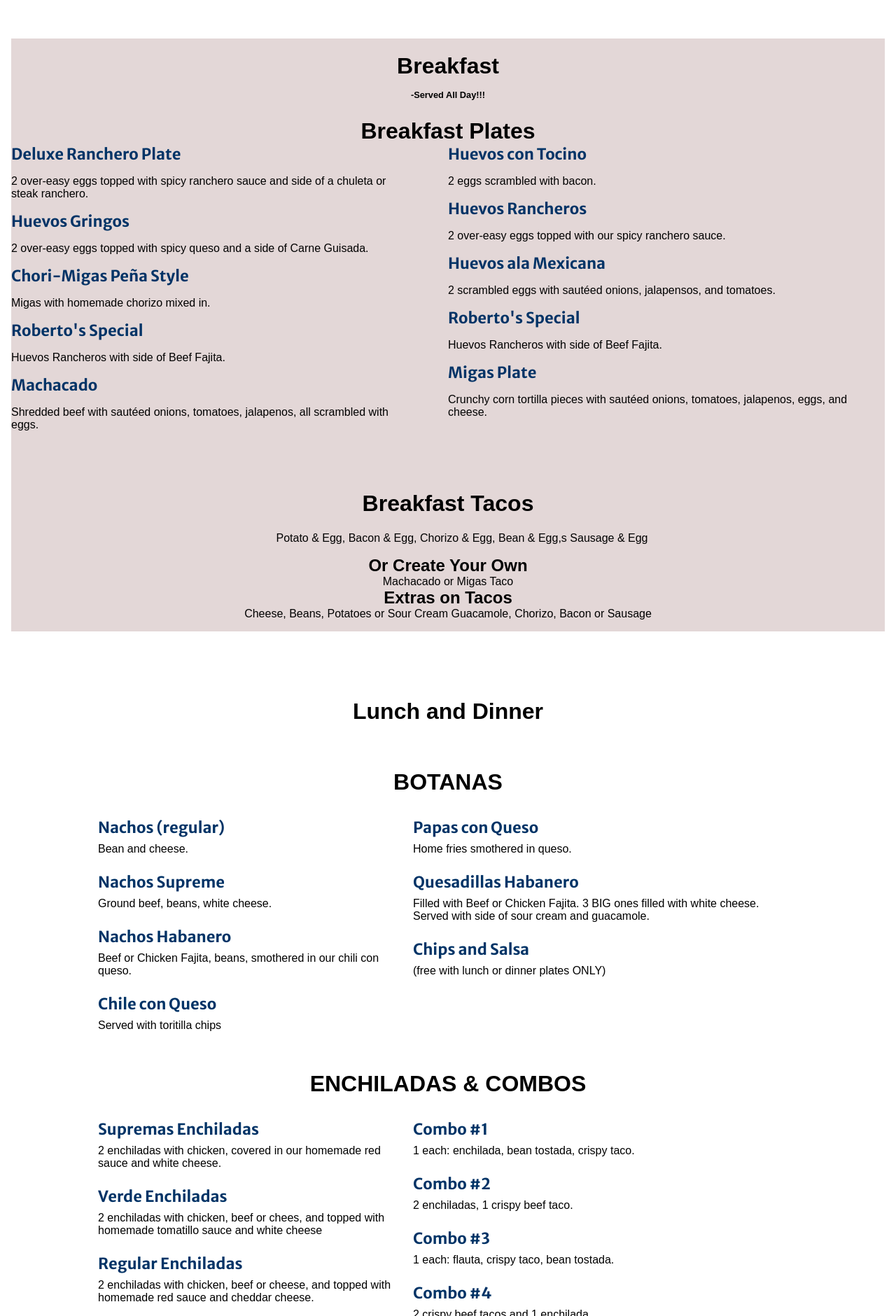
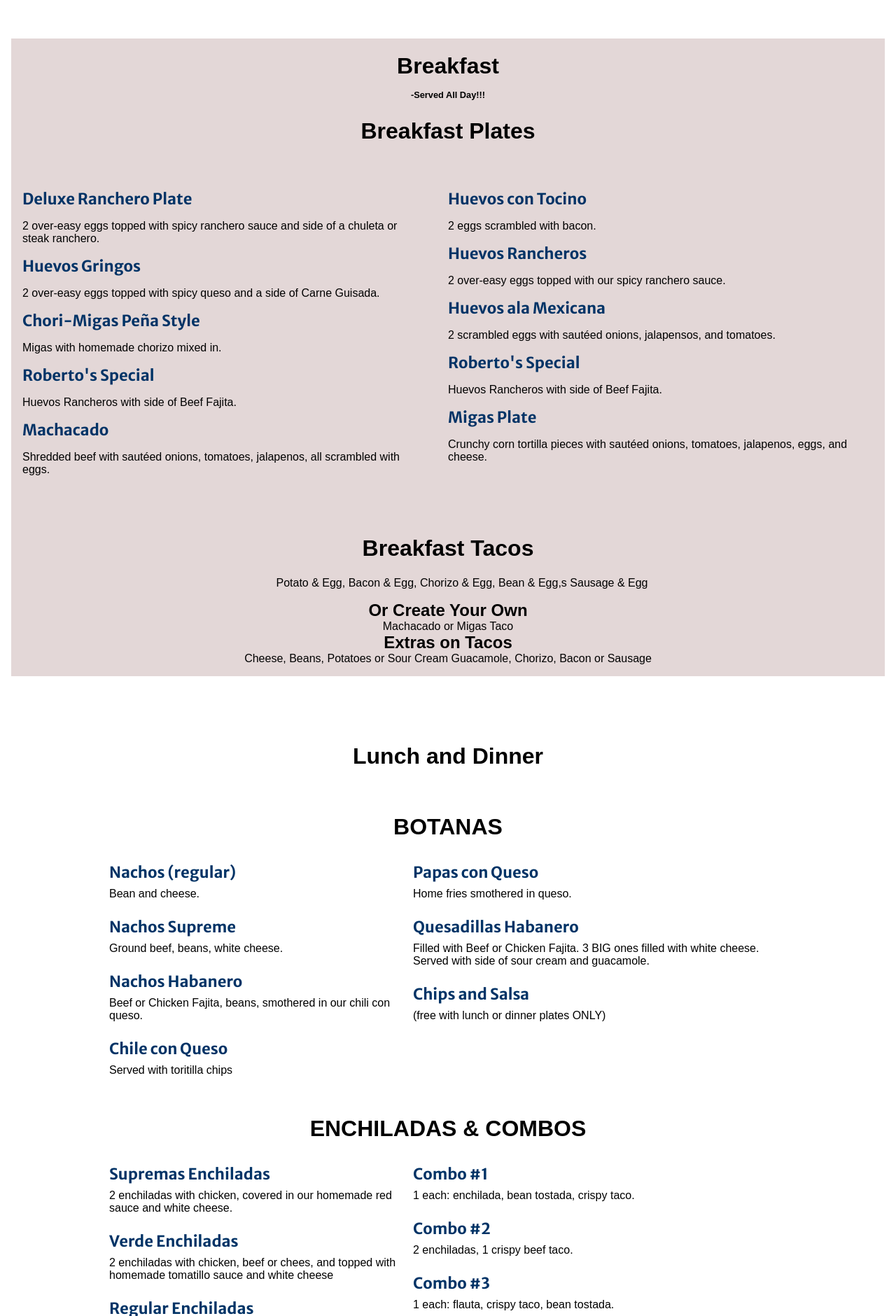
Before and after one commit to EricBlake/Restaurant-Redesign, a Jekyll site: the page built from Habanero-Website/menu.html, in a window 1280 px wide. Shown: the part 497-2377 px from the top of the page at 70% size. Built offline with Jekyll 4.4.1, drawn with Linux system fonts in a browser that asks for light colours; some web fonts are replaced.

Commit message:
allignment and styling issues fixed

```diff
--- a/Habanero-Website/css/main.scss
+++ b/Habanero-Website/css/main.scss
@@ -129,7 +129,7 @@ footer{
 	.our_story_text{
 
 		h1{
-			color:#4D4D4D;
+
 		}
 
 
@@ -219,6 +219,7 @@ footer{
 			padding-bottom: 2em;
 			margin-top: -0.5em;
 			font-size: .8em;
+
 		}
 	}
 }
@@ -232,6 +233,7 @@ footer{
 	.section_titles1{
 		text-align: center;
 		margin: 0 auto;
+		margin-bottom: 2em;
 	}
 
 	.menu_labels{
@@ -244,6 +246,7 @@ footer{
 .column_left{
 	margin: 0 auto;
 	box-sizing: border-box;
+	padding-left: 1em;
 
 	a{
 		color: #003366;
@@ -382,6 +385,9 @@ footer{
 	p{
 	margin-top:.5em;
 	padding-bottom: .5em;
+	text-align: left;
+	max-width: 50%;
+	margin: 0 auto;
 
 	}
 }
@@ -400,6 +406,8 @@ margin: 0 auto;
 	p{
 	margin-top:.5em;
 	padding-bottom: .5em;
+	max-width: 50%;
+	margin: 0 auto;
 
 	}
 
```
